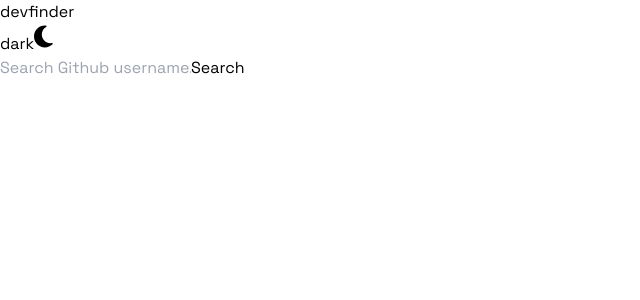
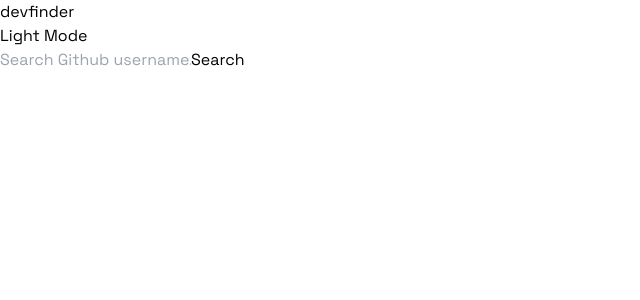
Before and after one commit to ptzt/GithubUser-finder, a Next.js app: page / in a window 1280 px wide. Shown: the top 300 px of the page, without its empty margins (0-640 px from the left). Built offline with nearby package versions, Linux system fonts and the light colour scheme.

Commit message:
toggle button for change theme

```diff
--- /dev/null
+++ b/src/components/DarkModeToggle.tsx
@@ -0,0 +1,33 @@
+import React from "react";
+
+interface DarkModeProps {
+  darkMode: boolean;
+  toggleDarkMode: () => void;
+}
+
+const DarkModeComponent: React.FC<DarkModeProps> = ({
+  darkMode,
+  toggleDarkMode,
+}) => {
+  return (
+    <div className={`flex items-center`}>
+      <button
+        className={`toggle-button relative h-6 w-12 rounded-full transition duration-300 focus:outline-none ${
+          darkMode ? "bg-gray-600" : "bg-gray-300"
+        }`}
+        onClick={toggleDarkMode}
+      >
+        <span
+          className={`dot absolute left-1 top-1 h-4 w-4 transform rounded-full bg-white transition duration-300 ${
+            darkMode ? "translate-x-6" : "translate-x-1"
+          }`}
+        />
+      </button>
+      <span className="ml-2 text-sm font-bold text-blue-950 dark:text-white">
+        {darkMode ? "Dark Mode" : "Light Mode"}
+      </span>
+    </div>
+  );
+};
+
+export default DarkModeComponent;
--- a/src/components/FormSearchUser.tsx
+++ b/src/components/FormSearchUser.tsx
@@ -1,6 +1,5 @@
 "use client";
 import React from "react";
-import SearchIcon from "@/components/icons/SearchIcon";
 
 interface Props {
   getUser: (username: string) => Promise<void>;
--- a/src/components/Navbar.tsx
+++ b/src/components/Navbar.tsx
@@ -2,6 +2,7 @@
 import React, { useEffect, useState } from "react";
 import MoonIcon from "@/components/icons/MoonIcon";
 import SunIcon from "@/components/icons/SunIcon";
+import DarkModeComponent from "./DarkModeToggle";
 
 const initialThemeState = () => {
   if (typeof window !== "undefined") {
@@ -48,16 +49,11 @@ const Navbar = () => {
       >
         <h1>devfinder</h1>
       </a>
-      <span className="uppercase text-blue-950 dark:text-white">
-        {theme === "light" ? "dark" : "light"}
-      </span>
-      <button onClick={handleTheme}>
-        {theme === "light" ? (
-          <MoonIcon height={25} className="fill-blue-950 dark:fill-white" />
-        ) : (
-          <SunIcon height={25} className="fill-blue-950 dark:fill-white" />
-        )}
-      </button>
+
+      <DarkModeComponent
+        darkMode={theme === "dark"}
+        toggleDarkMode={handleTheme}
+      />
     </header>
   );
 };
```
Also changed, not shown: src/components/icons/SearchIcon.tsx (deleted, +0 -7 lines).
